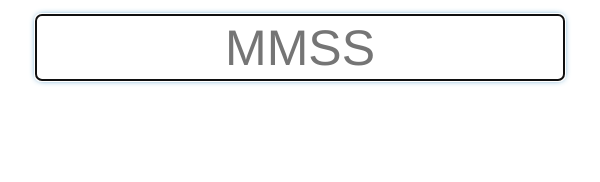
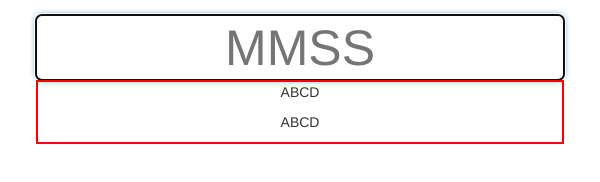
Before and after one commit to lpavlovi/Timer, an Electron app: page app/index.html in a window 600 px wide. Drawn offline with Linux system fonts and the light colour scheme.

Commit message:
starting CSS for the dropdown list

```diff
--- a/app/command/command-template.html
+++ b/app/command/command-template.html
@@ -1,3 +1,18 @@
 <div class="command-container">
   <input type="text" class="command-input" placeholder="MMSS" data-ng-model="commandModel" value="MMSS" />
+  <div class="droplist">
+
+    <div class="list-item">
+      <p>
+        ABCD
+      </p>
+    </div>
+
+    <div class="list-item">
+      <p>
+        ABCD
+      </p>
+    </div>
+
+  </div>
 <div>
--- a/app/styles/command.css
+++ b/app/styles/command.css
@@ -20,3 +20,15 @@
   padding: 0px 25px 0px 25px;
   text-align: center;
 }
+.droplist {
+  /* background-color: black;*/
+  margin: auto;
+  border: 2px solid red;
+  position: relative;
+  text-align: center;
+}
+.list-item {
+}
+.list-text {
+
+}
```
